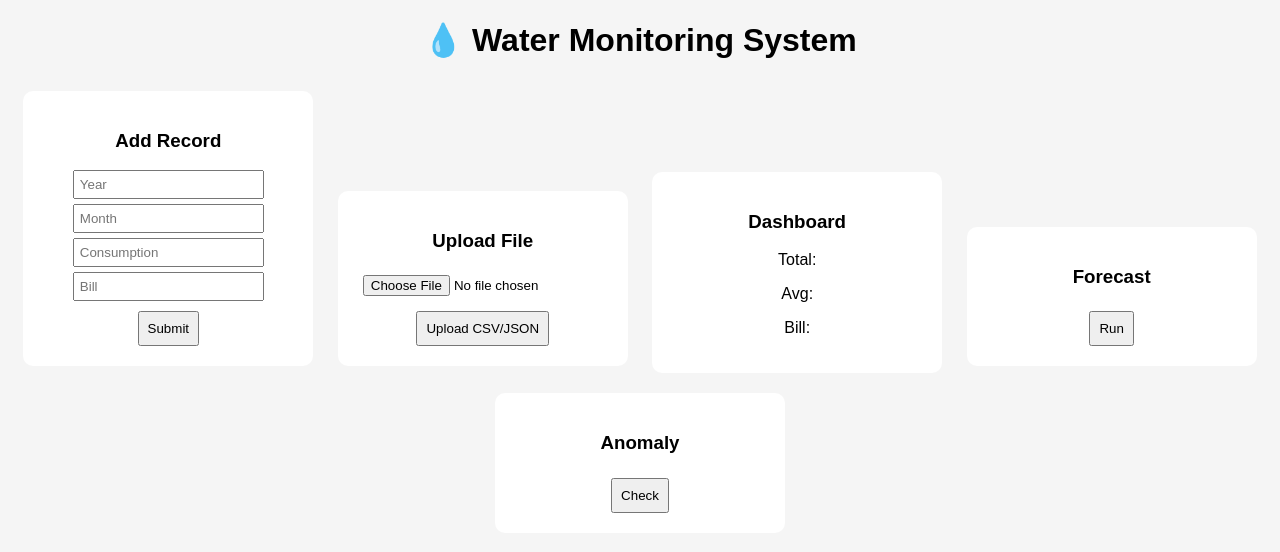
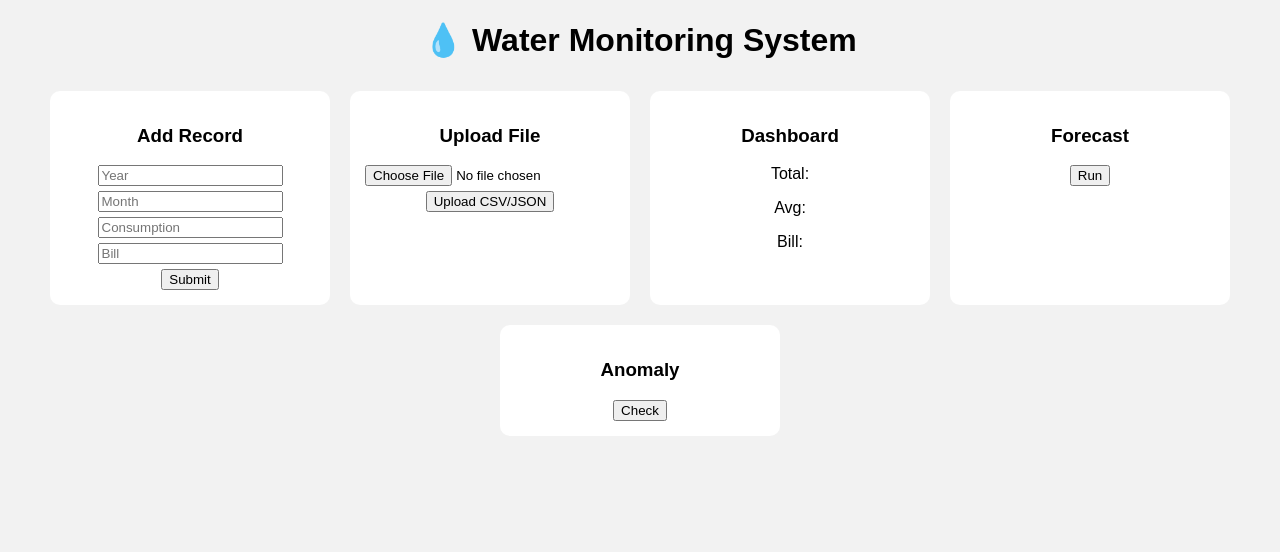
Before and after one commit to DoctaSTEPHEN/SoftDes, a Flask app: page / in a window 1280 px wide. Shown: the top 552 px of the page. Run offline with Flask 3, Linux system fonts and the light colour scheme; parts of the project's set-up code (start-up, migrations or seed data) failed here and were passed over.

Commit message:
Refactor CSS for layout and styling improvements
Updated body background color and added grid layout for cards.

```diff
--- a/static/style.css
+++ b/static/style.css
@@ -1,18 +1,19 @@
 body {
     font-family: Arial;
-    background: #f5f5f5;
+    background: #f2f2f2;
     text-align: center;
 }
 
-.container {
-    padding: 20px;
+.grid {
+    display: flex;
+    flex-wrap: wrap;
+    justify-content: center;
 }
 
 .card {
     background: white;
-    padding: 20px;
+    padding: 15px;
     margin: 10px;
-    display: inline-block;
     width: 250px;
     border-radius: 10px;
 }
@@ -20,24 +21,4 @@
 input {
     display: block;
     margin: 5px auto;
-    padding: 5px;
 }
-
-button {
-    padding: 8px;
-    margin-top: 5px;
-}
-
-.popup {
-    position: fixed;
-    top: 20px;
-    right: 20px;
-    background: red;
-    color: white;
-    padding: 10px;
-    border-radius: 5px;
-}
-
-.hidden {
-    display: none;
-}
```
